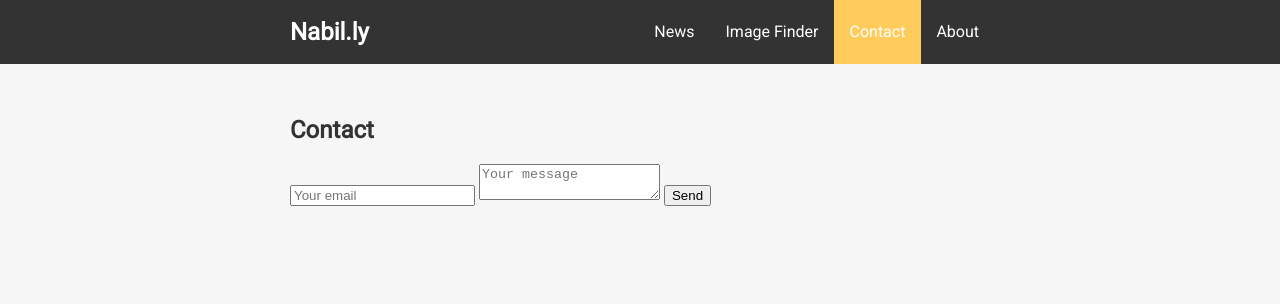
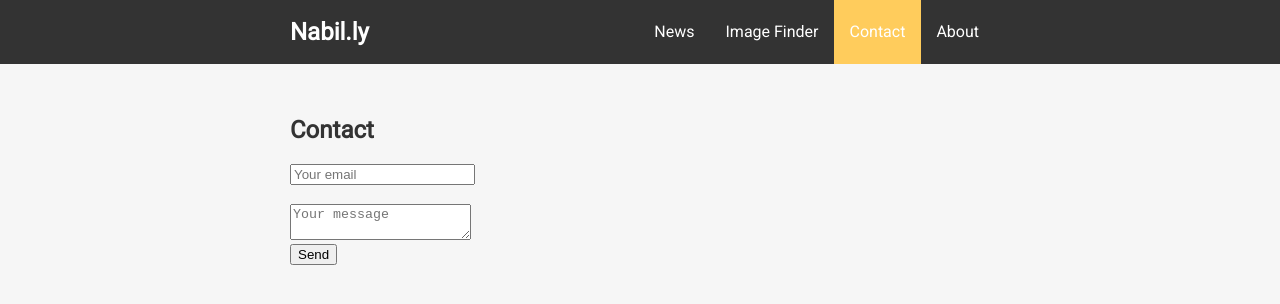
Before and after one commit to Nabilo0/nabil.ly, a Jekyll site: the page built from contact.html, in a window 1280 px wide. Shown: the top 304 px of the page. Built offline with Jekyll 4.4.1, drawn with Linux system fonts in a browser that asks for light colours.

Commit message:
edit contact

```diff
--- a/contact.html
+++ b/contact.html
@@ -7,8 +7,8 @@ layout: default
 <h1>Contact</h1>
 
 <form method="POST" action="https://formspree.io/nabilalsouhily@gmail.com">
-  <input type="email" name="email" placeholder="Your email">
-  <textarea name="message" placeholder="Your message"></textarea>
+  <input type="email" name="email" placeholder="Your email"></form></br>
+  <textarea name="message" placeholder="Your message"></textarea></br>
   <button type="submit">Send</button>
 </form>
 
```
